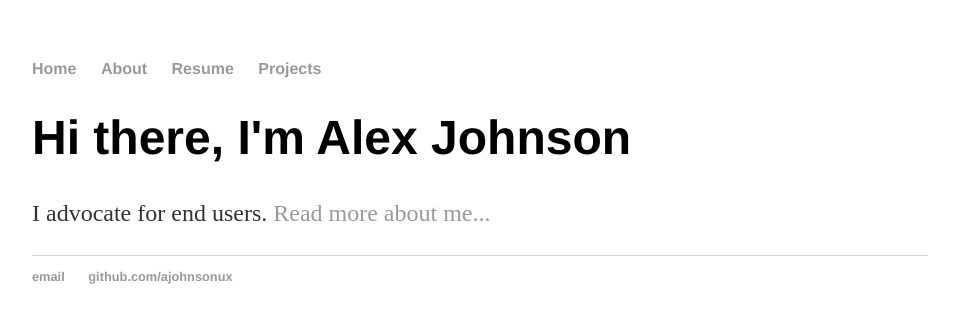
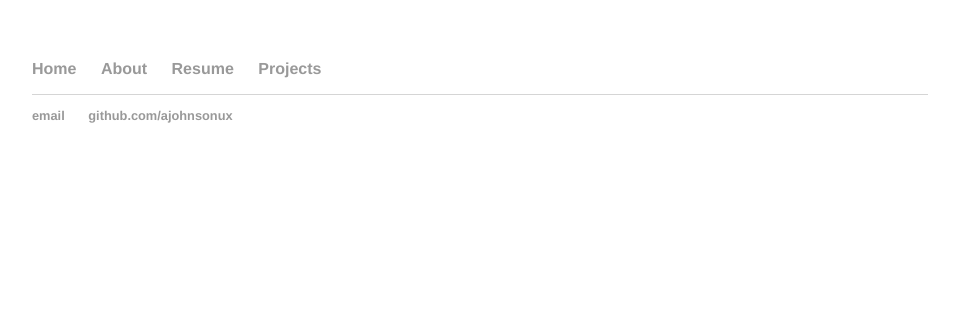
Before and after one commit to ajohnsonux/ajohnsonux.github.io, a Jekyll site: the page index.html, which Jekyll copies as it is, in a window 1280 px wide. Shown: the top 323 px of the page, without its empty margins (160-1119 px from the left). Built offline with Jekyll 4.4.1, drawn with Linux system fonts in a browser that asks for light colours.

Commit message:
back to basics commit

```diff
--- a/index.html
+++ b/index.html
@@ -1,8 +1,26 @@
----
-layout: default
-title: Alex Johnson, UX Researcher
----
-<div class="blurb">
-	<h1>Hi there, I'm Alex Johnson</h1>
-	<p>I advocate for end users. <a href="/about">Read more about me...</a></p>
-</div><!-- /.blurb -->
+<!DOCTYPE html>
+	<html>
+		<head>
+			<title>Alex Johnson</title>
+			<!-- link to main stylesheet -->
+			<link rel="stylesheet" type="text/css" href="/css/main.css">
+		</head>
+		<body>
+			<nav>
+	    		<ul>
+	        		<li><a href="/">Home</a></li>
+		        	<li><a href="/about">About</a></li>
+	        		<li><a href="/cv">Resume</a></li>
+	        		<li><a href="/projects">Projects</a></li>
+	    		</ul>
+			</nav>
+			<div>
+			</div>
+			<footer>
+	    		<ul>
+	        		<li><a href="mailto:acjohnson414@gmail.com">email</a></li>
+	        		<li><a href="https://github.com/ajohnsonux">github.com/ajohnsonux</a></li>
+				</ul>
+			</footer>
+		</body>
+	</html>
```
